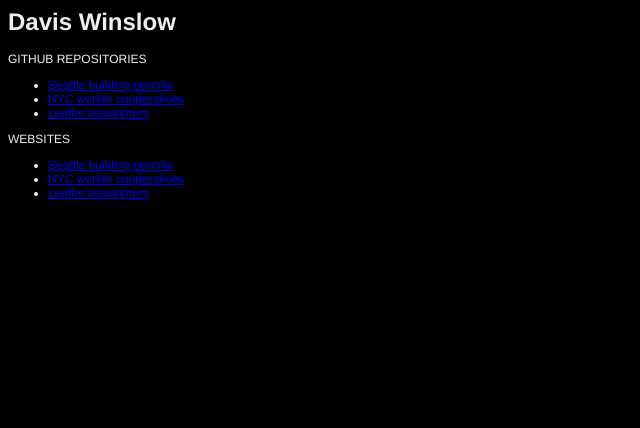
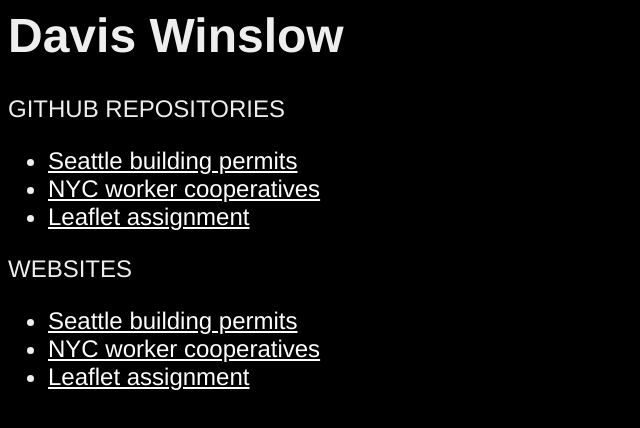
Before and after one commit to daviswinslow/daviswinslow.github.io, a plain HTML site: page index.html in a window 1280 px wide. Shown: the whole page, without its empty margins (0-640 px from the left). Drawn offline with Linux system fonts and the light colour scheme.

Commit message:
Update index.html

```diff
--- a/index.html
+++ b/index.html
@@ -6,7 +6,23 @@
         background-color: #000;
     	font-family: helvetica neue; fallback: sans-serif;
     	color: #eee;
-    	font-size: 12px;
+    	font-size: 24px;}
+
+    	/* unvisited link */
+	a:link {
+    	color: #fff;
+      }
+	/* visited link */
+	a:visited {
+    	color: #fff;
+      }
+	/* mouse over link */
+	a:hover {
+    	color: #fff;
+      }
+	/* selected link */
+	a:active {
+    	color: #fff;
       }
       </style>
 </head>
```
